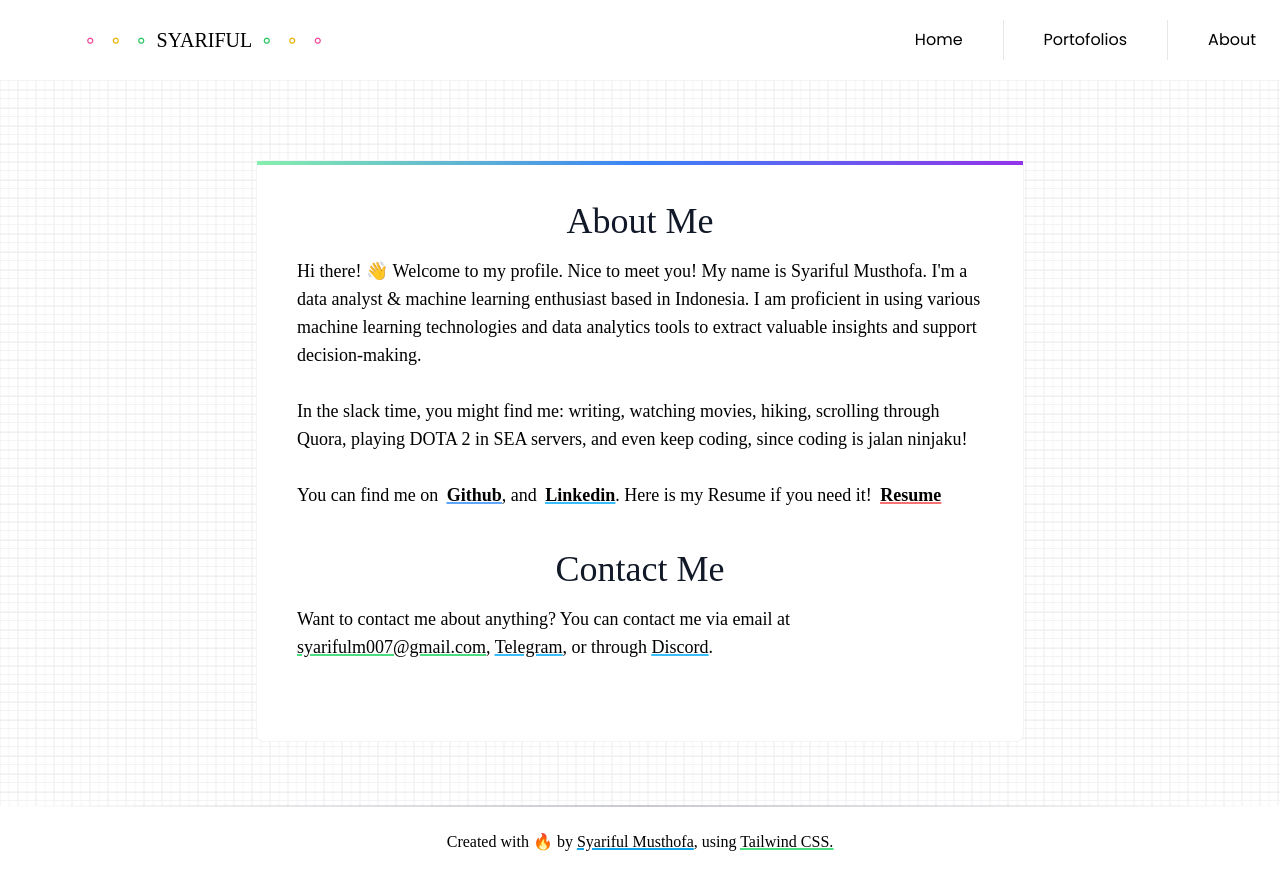
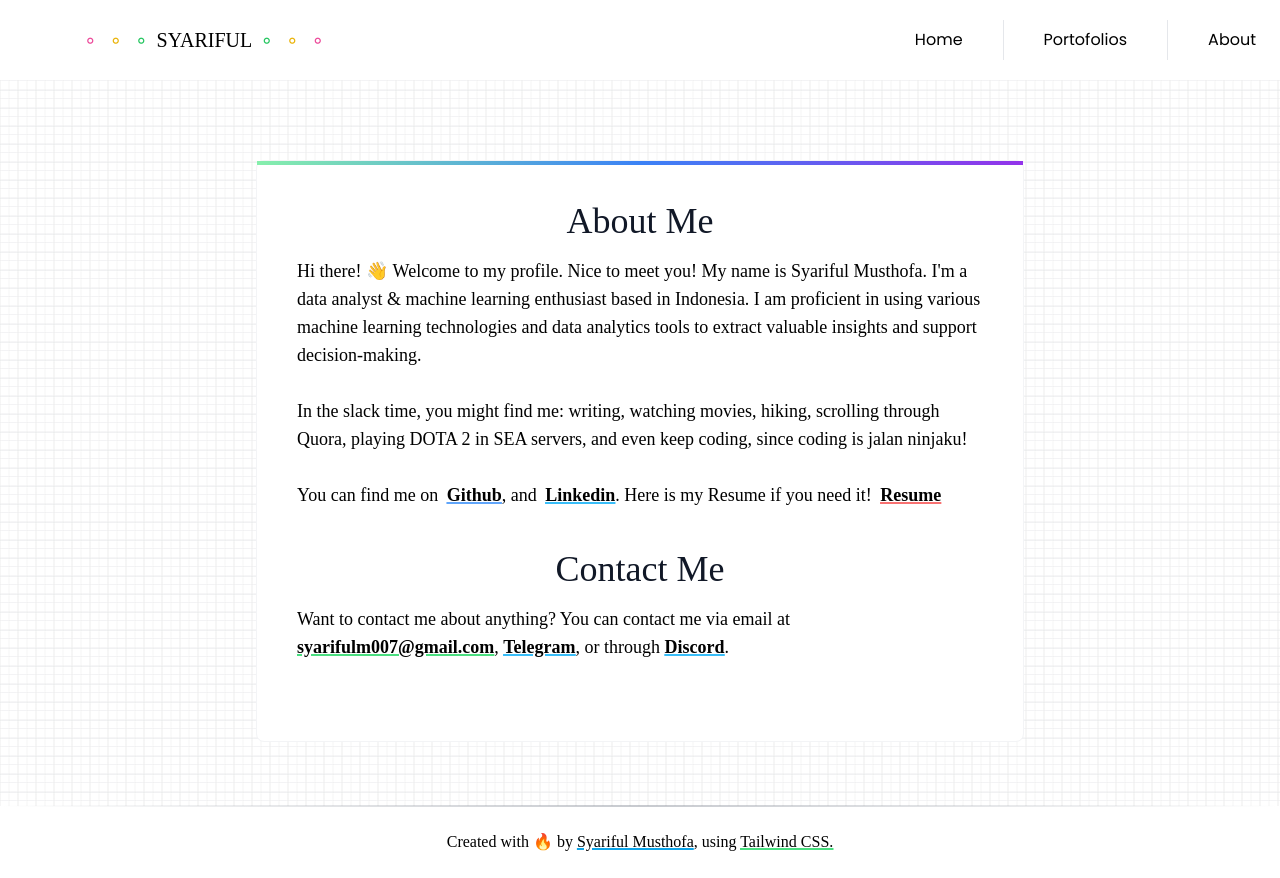
Before and after one commit to SyarifulMsth/SyarifulMsth.github.io, a website: page about.html in a window 1280 px wide. Drawn offline with Linux system fonts and the light colour scheme; a web font is replaced by a local one.

Commit message:
:new: updates file

```diff
--- a/about.html
+++ b/about.html
@@ -114,12 +114,12 @@
         </h2>
         <p class="text-left text-lg font-Forum pb-10">
           Want to contact me about anything? You can contact me via email at
-          <span class="underline decoration-2 decoration-green-400"><a
+          <span class="underline decoration-2 decoration-green-400 font-semibold"><a
               href="https://www.linkedin.com/in/syariful-musthofa/" target="_blank">syarifulm007@gmail.com</a></span>,
-          <span class="underline decoration-2 decoration-sky-400"><a
+          <span class="underline decoration-2 decoration-sky-400 font-semibold"><a
               href="https://www.linkedin.com/in/syariful-musthofa/" target="_blank">Telegram</a></span>,
           or through
-          <span class="underline decoration-2 decoration-sky-400"><a
+          <span class="underline decoration-2 decoration-sky-400 font-semibold"><a
               href="https://www.linkedin.com/in/syariful-musthofa/" target="_blank">Discord</a></span>.
         </p>
         <!-- Contact Me End -->
```
